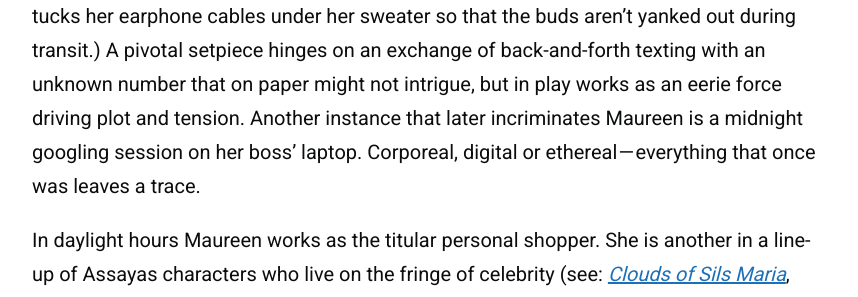
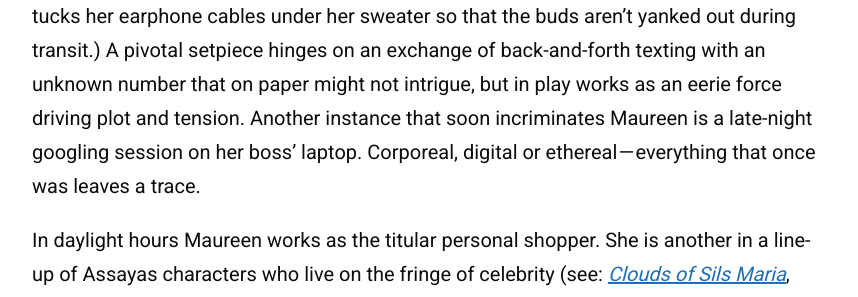
Before and after one commit to zoeurl/zoedowney.github.io, a Jekyll site: the page built from _posts/2023-12-08-personal-shopper.md, in a window 1280 px wide and 900 px high, scrolled down 982 px. Shown: the part 324-621 px from the top of the window, without its empty margins (208-1066 px from the left). Built offline with Jekyll 4.4.1, drawn with Linux system fonts in a browser that asks for light colours; some of the changed text lies outside the part shown.

Commit message:
Update 2023-12-08-personal-shopper.md

```diff
--- a/_posts/2023-12-08-personal-shopper.md
+++ b/_posts/2023-12-08-personal-shopper.md
@@ -12,7 +12,7 @@
 
 In a Parisian café, American Maureen Cartwright (Kristen Stewart) meets with potential buyers of her late twin brother Lewis’ house. Both are self-professed mediums, however Maureen is less certain of her spiritualist abilities. She is attempting to pinpoint a restless presence in the home — potentially her twin — and neutralise it before the purchase is finalised. A buyer recommends Klint's studies as a way into the psychic process. This reference gives access to the movie’s foundational thesis: _connection_ and _disconnection_ in a digital age that lacks a profound spiritual dimension.
 
-Maureen orders a Klint [book](https://www.amazon.co.uk/Hilma-Af-Klint-David-Lomas/dp/3775734899/ref=sr_1_1?crid=3EECI1DAZPFCG&keywords=hilma+af+klint+a+pioneer+of+abstraction&qid=1700658419&sprefix=hilma+af+klint+a+pioneer+of+abstraction%2Caps%2C99&sr=8-1) online and is pictured watching YouTube videos about the artist on the métro. I’m a fan of media that abides by current technological habits. (She tucks her earphone cables under her sweater so that the buds aren't yanked out during transit.) A pivotal setpiece hinges on an exchange of back-and-forth texting with an unknown number that on paper might not intrigue, but in play works as an eerie force driving plot and tension. Another instance that later incriminates Maureen is a midnight googling session on her boss’ laptop. Corporeal, digital or ethereal — everything that once was leaves a trace.
+Maureen orders a Klint [book](https://www.amazon.co.uk/Hilma-Af-Klint-David-Lomas/dp/3775734899/ref=sr_1_1?crid=3EECI1DAZPFCG&keywords=hilma+af+klint+a+pioneer+of+abstraction&qid=1700658419&sprefix=hilma+af+klint+a+pioneer+of+abstraction%2Caps%2C99&sr=8-1) online and is pictured watching YouTube videos about the artist on the métro. I’m a fan of media that abides by current technological habits. (She tucks her earphone cables under her sweater so that the buds aren't yanked out during transit.) A pivotal setpiece hinges on an exchange of back-and-forth texting with an unknown number that on paper might not intrigue, but in play works as an eerie force driving plot and tension. Another instance that soon incriminates Maureen is a late-night googling session on her boss’ laptop. Corporeal, digital or ethereal — everything that once was leaves a trace.
 
 In daylight hours Maureen works as the titular personal shopper. She is another in a line-up of Assayas characters who live on the fringe of celebrity (see: [_Clouds of Sils Maria_](https://www.theguardian.com/film/2015/may/17/clouds-of-sils-maria-review-juliette-binoche), also starring Stewart as assistant to the stars). Maureen’s occupation and relationships are surface-level distractions that deny her access to communication with Lewis from _the beyond_ — and subsequently the closure she desires. Waiting for his signal is the unrested obsession that holds her in Paris, 'doing bullshit that doesn't interest [her], and it keeps [her] from what does'. Maureen's day-to-day is defined by superficial tasks undertaken for intolerable influencer boss Kyra (Nora von Waldstätten). She bikes around the metropolis retrieving fashion items for the shallow star. Rarely home when she drops by, indicators of her boss’ former residence are the bank notes she leaves for her employee on the kitchen table. Maureen stands in place for Kyra during her delayed arrival to a photoshoot; in the background haze of photographs we search for shadows and spirits, but Maureen remains turned away.
 
```
